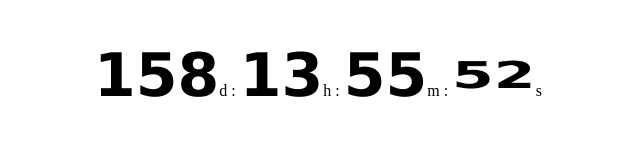
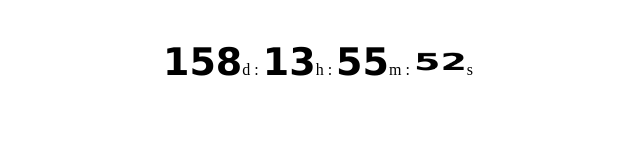
Before and after one commit to DaveHemmingway01/Taido, a plain HTML site: page index.html in a window 1280 px wide. Shown: the whole page, without its empty margins (322-962 px from the left). Drawn offline with Linux system fonts and the light colour scheme.

Commit message:
Update index.html

```diff
--- a/index.html
+++ b/index.html
@@ -20,7 +20,7 @@
     /* Common font styling */
     .time-part {
       font-family: Verdana, sans-serif;
-      font-size: 60px; /* Adjust to your preference */
+      font-size: 38px; /* Adjust to your preference */
       font-weight: bold;
       color: #000;     /* Black text */
       background: transparent;
```
